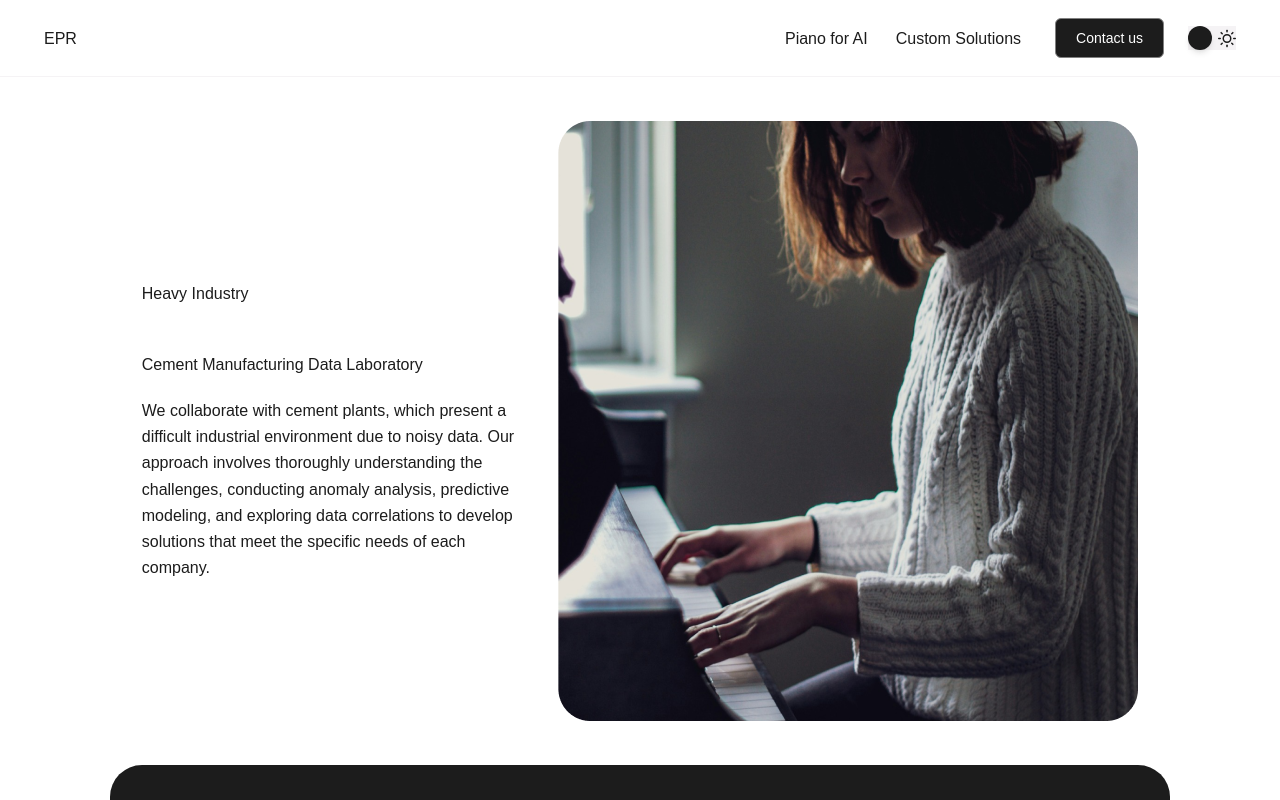
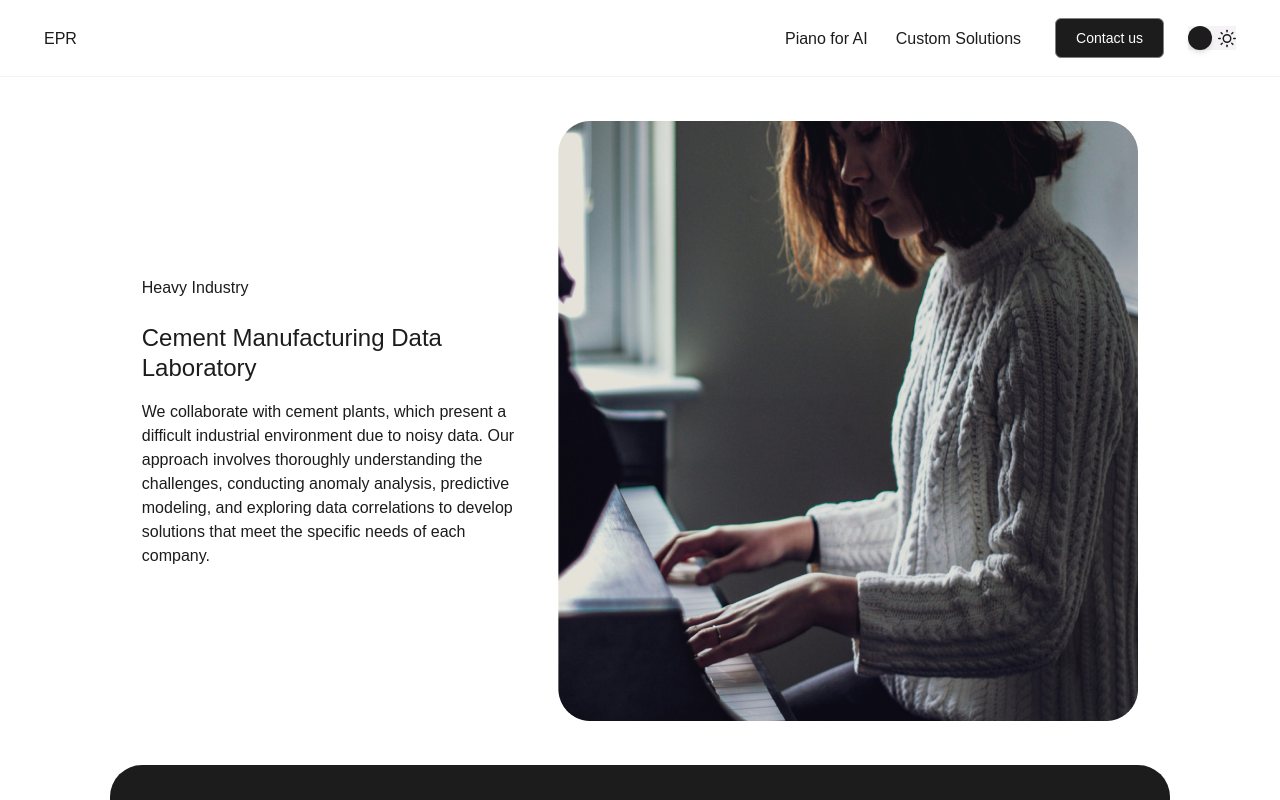
Before and after one commit to Nospoko/epr-landing, a Next.js app in the folder algrtm/: page /heavyIndustry in a window 1280 px wide. Shown: the top 800 px of the page. Built offline with nearby package versions, Linux system fonts and the light colour scheme.

Commit message:
font sizes updated in DescriptionImageComponent

```diff
--- a/algrtm/src/components/DescriptionImageComponent.js
+++ b/algrtm/src/components/DescriptionImageComponent.js
@@ -9,9 +9,11 @@ const DescriptionImageComponent = ({ version }) => {
   return (
     <section className="flex flex-col lg:flex-row gap-[1.5rem] xl:gap-16 py-[2.75rem] xl:px-[2.75rem] xl:py-[5.88rem] text-neutralLight-neutral10 dark:text-neutralDark-neutral10 items-center">
       <div className="flex flex-col items-stretch max-w-[24.53rem]">
-        <h2 className="h2SB xl:h2 leading-[4rem]">{title}</h2>
-        <div className="mt-6 h6_400 xl:h6 leading-[1.98rem]">{subtitle}</div>
-        <div className="mt-4 p2 leading-[1.64rem]">{description}</div>
+        <h2 className="h2 lg:h1SB xl:h1 ">{title}</h2>
+        <div className="mt-6 text-[1.5rem] leading-[1.86rem] font-medium lg:h5_small xl:h5_500">
+          {subtitle}
+        </div>
+        <div className="mt-4 h6_400 xl:h6">{description}</div>
       </div>
 
       <div className="flex shrink-0">
```
